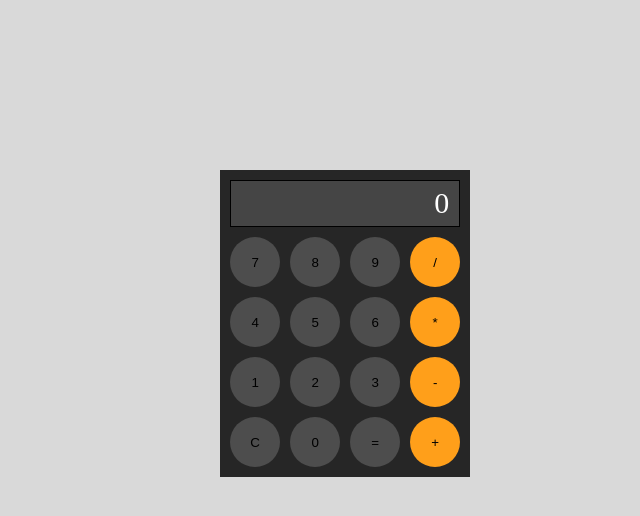
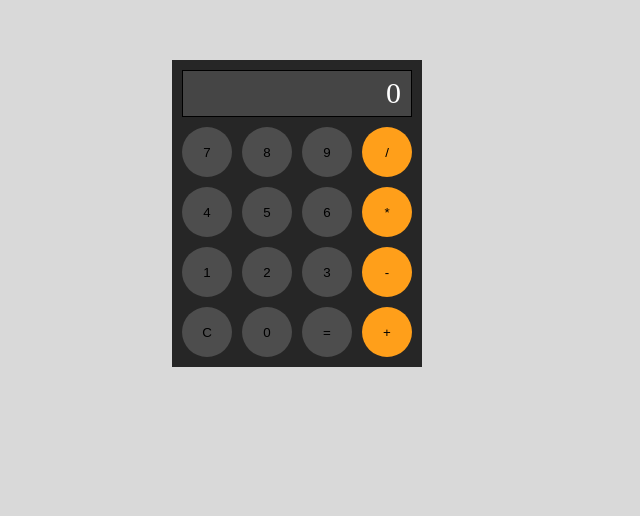
Before and after one commit to kktheomniscient/kktheomniscient.github.io, a plain HTML site: page calc/index.html in a window 1280 px wide. Shown: the part 230-746 px from the top of the page, without its empty margins (343-983 px from the left). Drawn offline with nearby package versions, Linux system fonts and the light colour scheme.

Commit message:
Updated css with fix v.1

```diff
--- a/calc/index.html
+++ b/calc/index.html
@@ -5,15 +5,14 @@
 <style>
 body{
   margin:0;
-  position:absolute;
-  top:50%;
-  left:44%;
   height:100vh;
+  display:flex;
+  justify-content:center;
+  align-items:center;
   background-color:hsl(0,0%,85%);
-  translate:transform(-50%,-50%);
 }
 .container{
-  height:150px;
+  height:220px;
   aspect-ratio:1/1;
 }
 .calculator{
```
